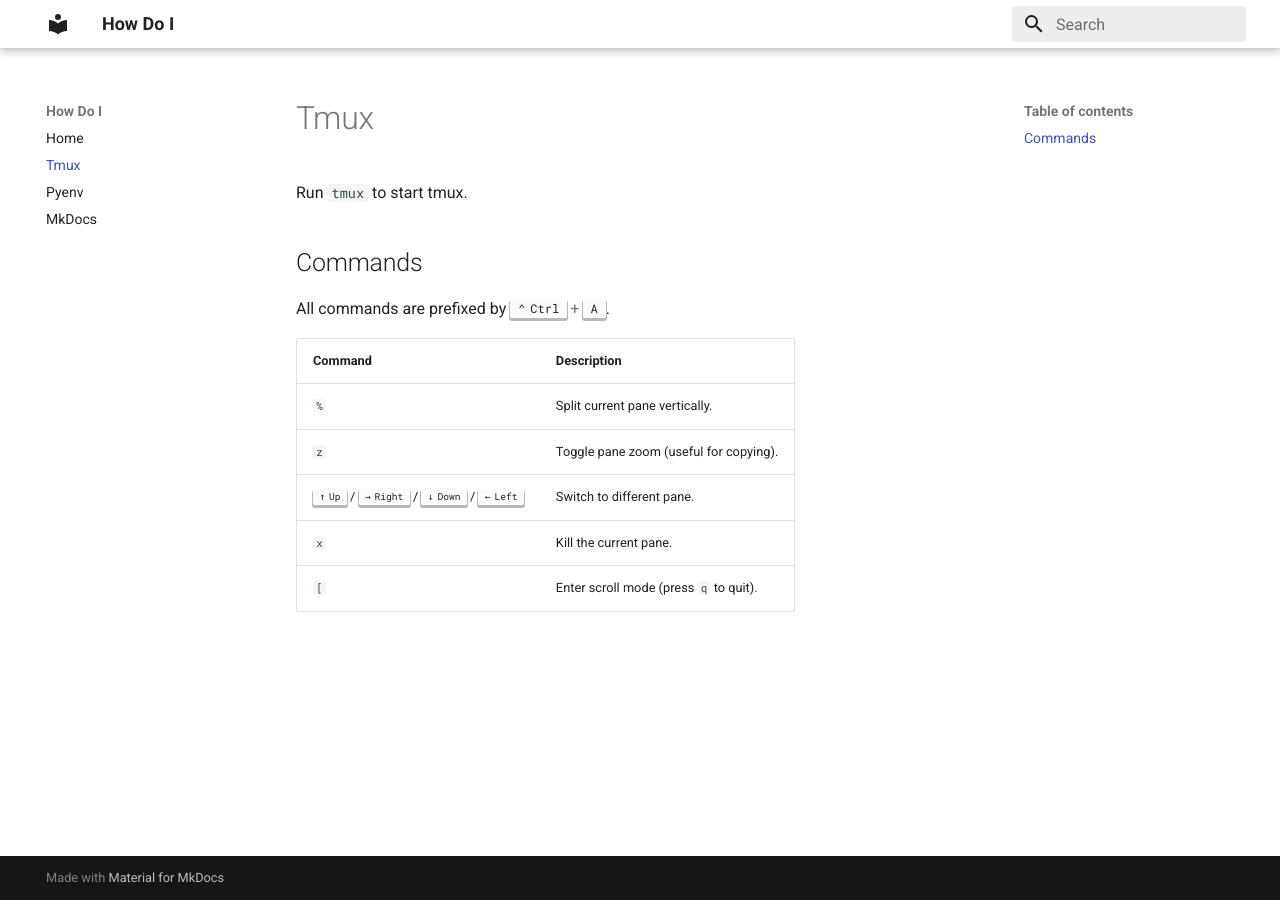
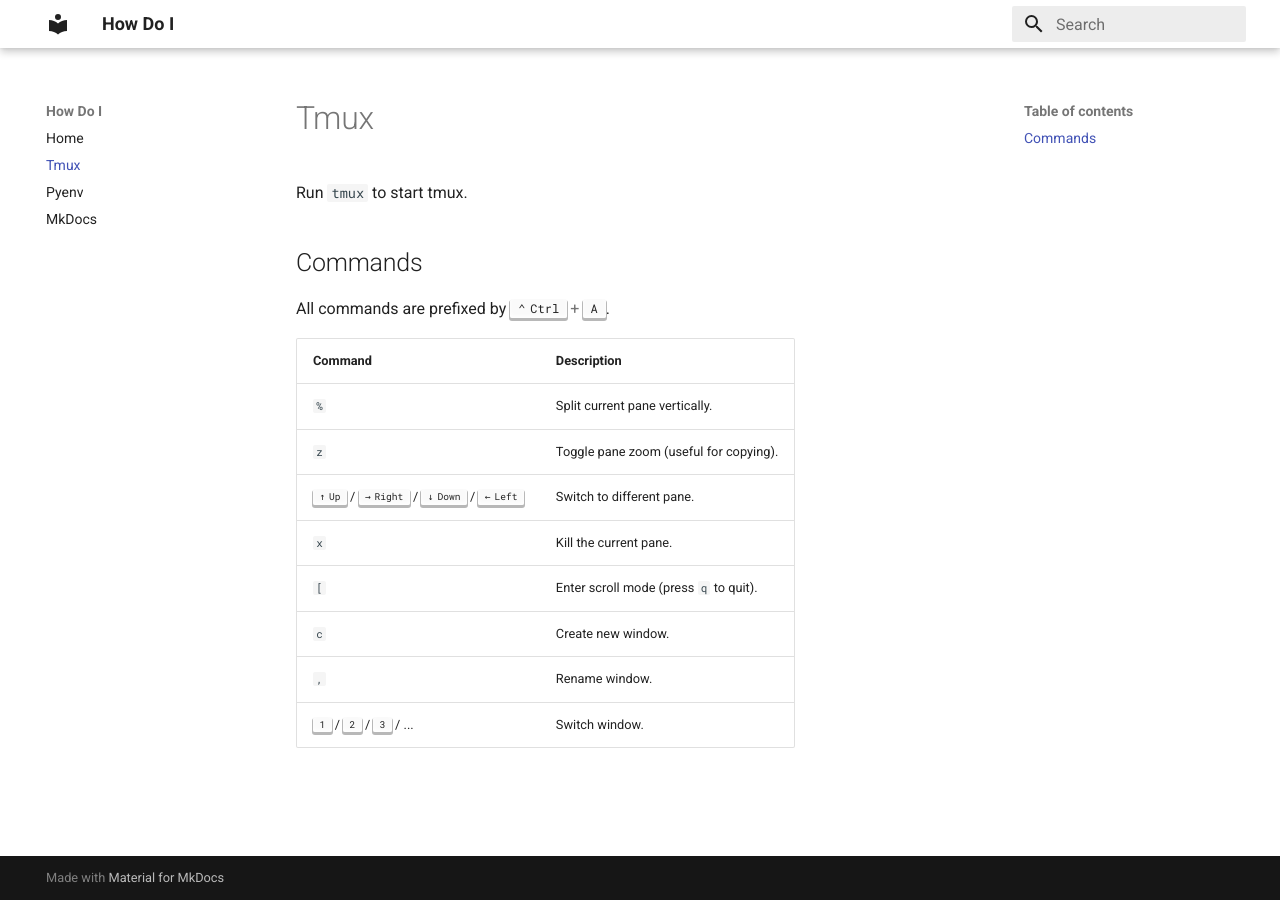
Before and after one commit to denkasyanov/howdoi, an MkDocs documentation site: the page built from docs/tmux.md, in a window 1280 px wide. Built offline with MkDocs 1.6.1 and Material for MkDocs 9.7.7, drawn with Linux system fonts in a browser that asks for light colours.

Commit message:
Add detail about how to manage windows in Tmux

```diff
--- a/docs/tmux.md
+++ b/docs/tmux.md
@@ -13,3 +13,6 @@
 | ++up++ / ++right++ / ++down++ / ++left++ | Switch to different pane.              |
 | `x`                                      | Kill the current pane.                 |
 | `[`                                      | Enter scroll mode (press `q` to quit). |
+| `c`                                      | Create new window.                     |
+| `,`                                      | Rename window.                         |
+| ++1++ / ++2++ / ++3++ / ...              | Switch window.                         |
```
